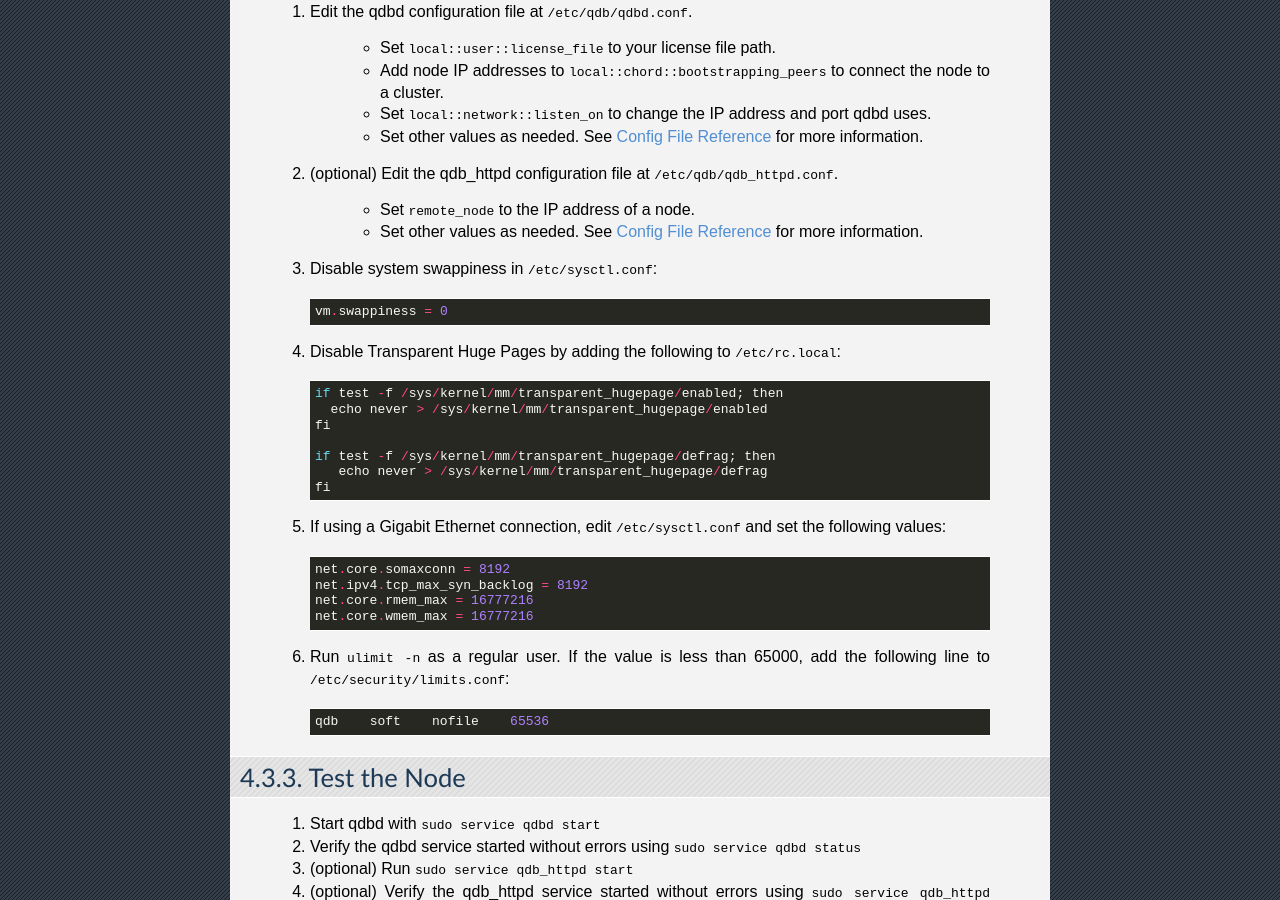
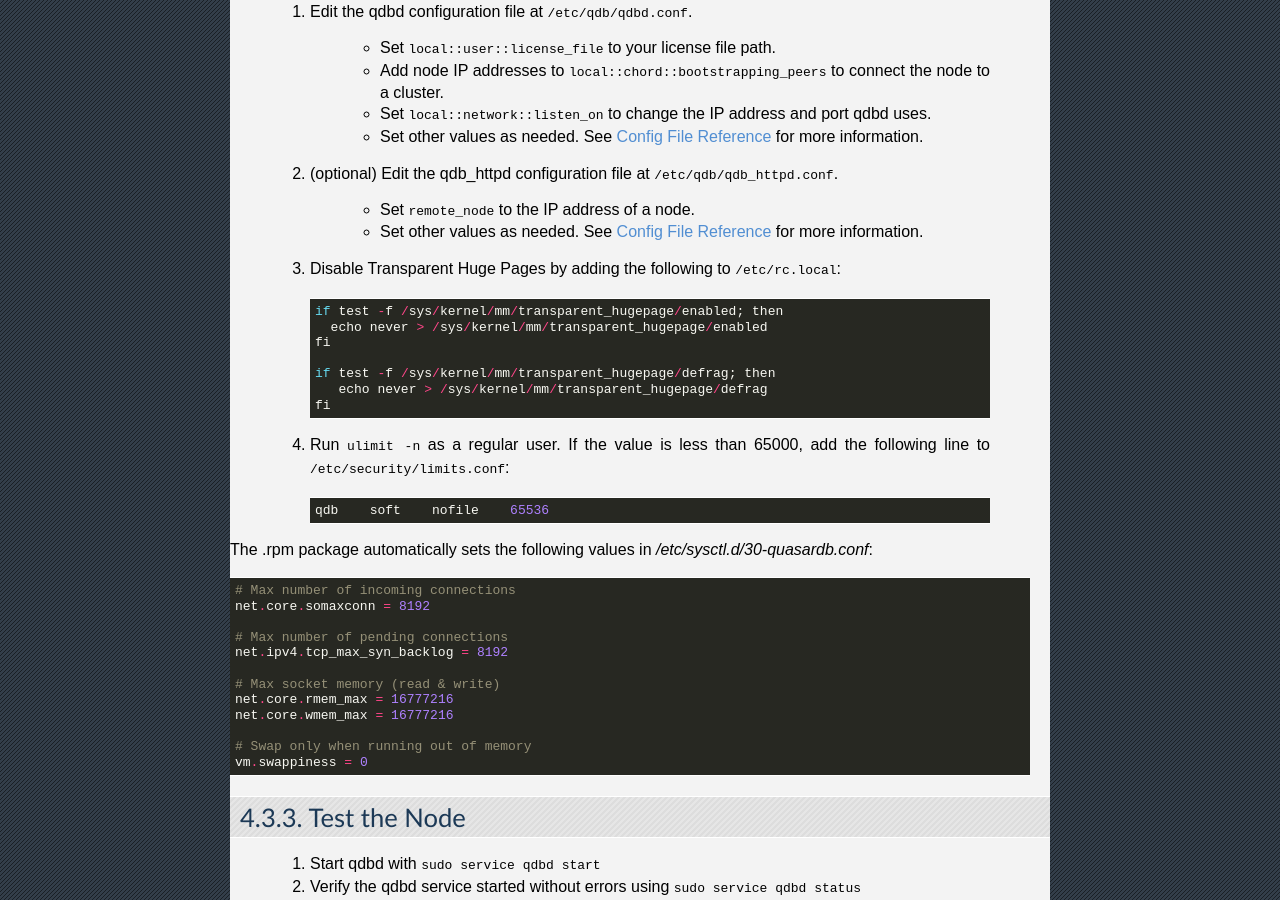
Before and after one commit to iltommi/qdb-documentation, a Sphinx documentation site: the page built from source/administration/installation_rpm.rst, in a window 1280 px wide and 900 px high, scrolled down 494 px. Built offline with Sphinx 7.4.7, drawn with Linux system fonts in a browser that asks for light colours.

Commit message:
Clarify that the packages set sysctl.conf values automatically.

```diff
--- a/source/administration/installation_deb.rst
+++ b/source/administration/installation_deb.rst
@@ -32,12 +32,10 @@ By default, the quasardb daemon listens on the port 2836 on the local address. T
      * Add node IP addresses to ``local::chord::bootstrapping_peers`` to connect the node to a cluster.
      * Set ``local::network::listen_on`` to change the IP address and port qdbd uses.
      * Set other values as needed. See :ref:`qdbd-config-file-reference` for more information.
+
  #. (optional) Edit the qdb_httpd configuration file at ``/etc/qdb/qdb_httpd.conf``.
      * Set ``remote_node`` to the IP address of a node.
      * Set other values as needed. See :ref:`qdb_httpd-config-file-reference` for more information.
- #. Disable system swappiness in ``/etc/sysctl.conf``::
-
-         vm.swappiness = 0
 
  #. Disable Transparent Huge Pages by adding the following to ``/etc/rc.local``::
 
@@ -49,16 +47,25 @@ By default, the quasardb daemon listens on the port 2836 on the local address. T
             echo never > /sys/kernel/mm/transparent_hugepage/defrag
          fi
 
- #. If using a Gigabit Ethernet connection, edit ``/etc/sysctl.conf`` and set the following values::
-
-         net.core.somaxconn = 8192
-         net.ipv4.tcp_max_syn_backlog = 8192
-         net.core.rmem_max = 16777216
-         net.core.wmem_max = 16777216
-
  #. Run ``ulimit -n`` as a regular user. If the value is less than 65000, add the following line to ``/etc/security/limits.conf``::
 
          qdb    soft    nofile    65536
+
+
+The .deb package automatically sets the following values in `/etc/sysctl.d/30-quasardb.conf`::
+
+    # Max number of incoming connections
+    net.core.somaxconn = 8192
+
+    # Max number of pending connections
+    net.ipv4.tcp_max_syn_backlog = 8192
+
+    # Max socket memory (read & write)
+    net.core.rmem_max = 16777216
+    net.core.wmem_max = 16777216
+
+    # Swap only when running out of memory
+    vm.swappiness = 0
 
 
 Test the Node
--- a/source/administration/installation_rpm.rst
+++ b/source/administration/installation_rpm.rst
@@ -30,12 +30,10 @@ Configuration
      * Add node IP addresses to ``local::chord::bootstrapping_peers`` to connect the node to a cluster.
      * Set ``local::network::listen_on`` to change the IP address and port qdbd uses.
      * Set other values as needed. See :ref:`qdbd-config-file-reference` for more information.
+
  #. (optional) Edit the qdb_httpd configuration file at ``/etc/qdb/qdb_httpd.conf``.
      * Set ``remote_node`` to the IP address of a node.
      * Set other values as needed. See :ref:`qdb_httpd-config-file-reference` for more information.
- #. Disable system swappiness in ``/etc/sysctl.conf``::
-
-         vm.swappiness = 0
 
  #. Disable Transparent Huge Pages by adding the following to ``/etc/rc.local``::
 
@@ -47,16 +45,25 @@ Configuration
             echo never > /sys/kernel/mm/transparent_hugepage/defrag
          fi
 
- #. If using a Gigabit Ethernet connection, edit ``/etc/sysctl.conf`` and set the following values::
-
-         net.core.somaxconn = 8192
-         net.ipv4.tcp_max_syn_backlog = 8192
-         net.core.rmem_max = 16777216
-         net.core.wmem_max = 16777216
-
  #. Run ``ulimit -n`` as a regular user. If the value is less than 65000, add the following line to ``/etc/security/limits.conf``::
 
          qdb    soft    nofile    65536
+
+
+The .rpm package automatically sets the following values in `/etc/sysctl.d/30-quasardb.conf`::
+
+    # Max number of incoming connections
+    net.core.somaxconn = 8192
+
+    # Max number of pending connections
+    net.ipv4.tcp_max_syn_backlog = 8192
+
+    # Max socket memory (read & write)
+    net.core.rmem_max = 16777216
+    net.core.wmem_max = 16777216
+
+    # Swap only when running out of memory
+    vm.swappiness = 0
 
 
 Test the Node
```
